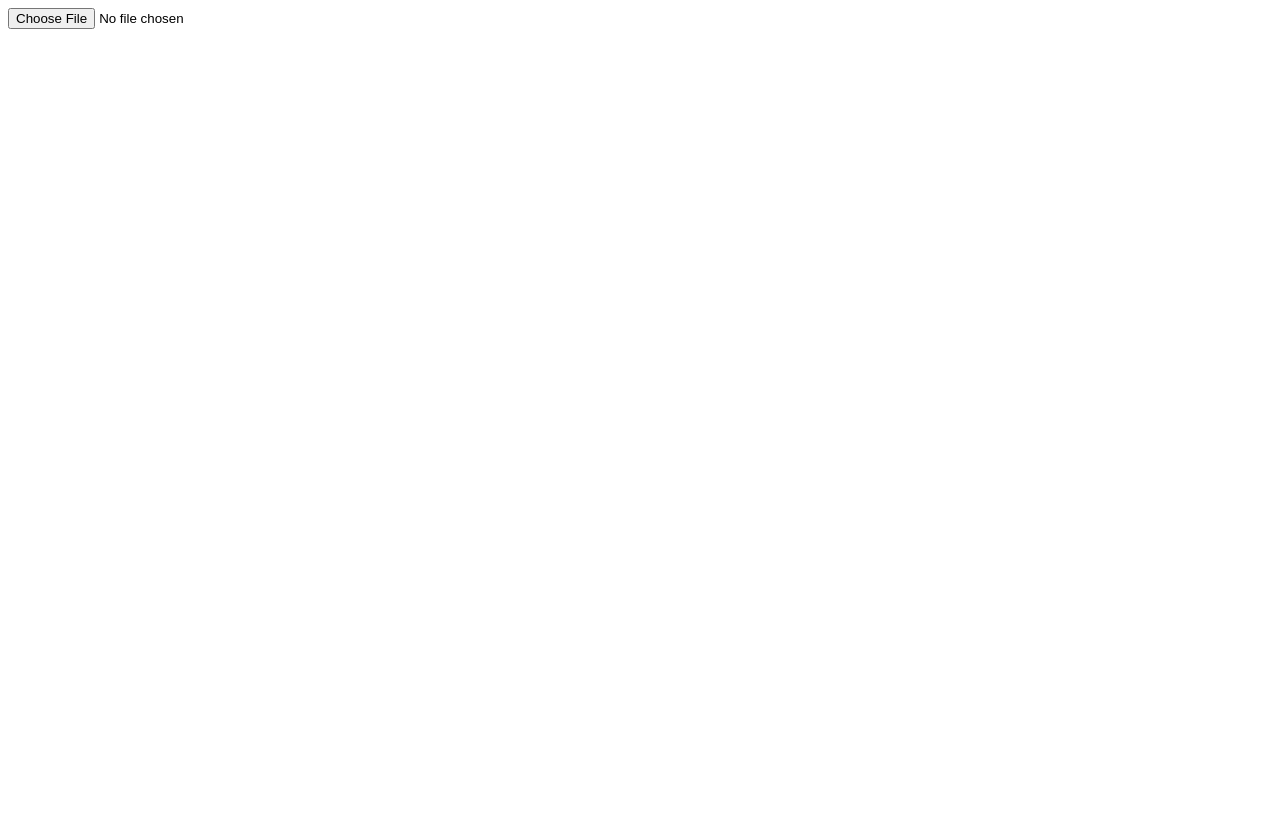
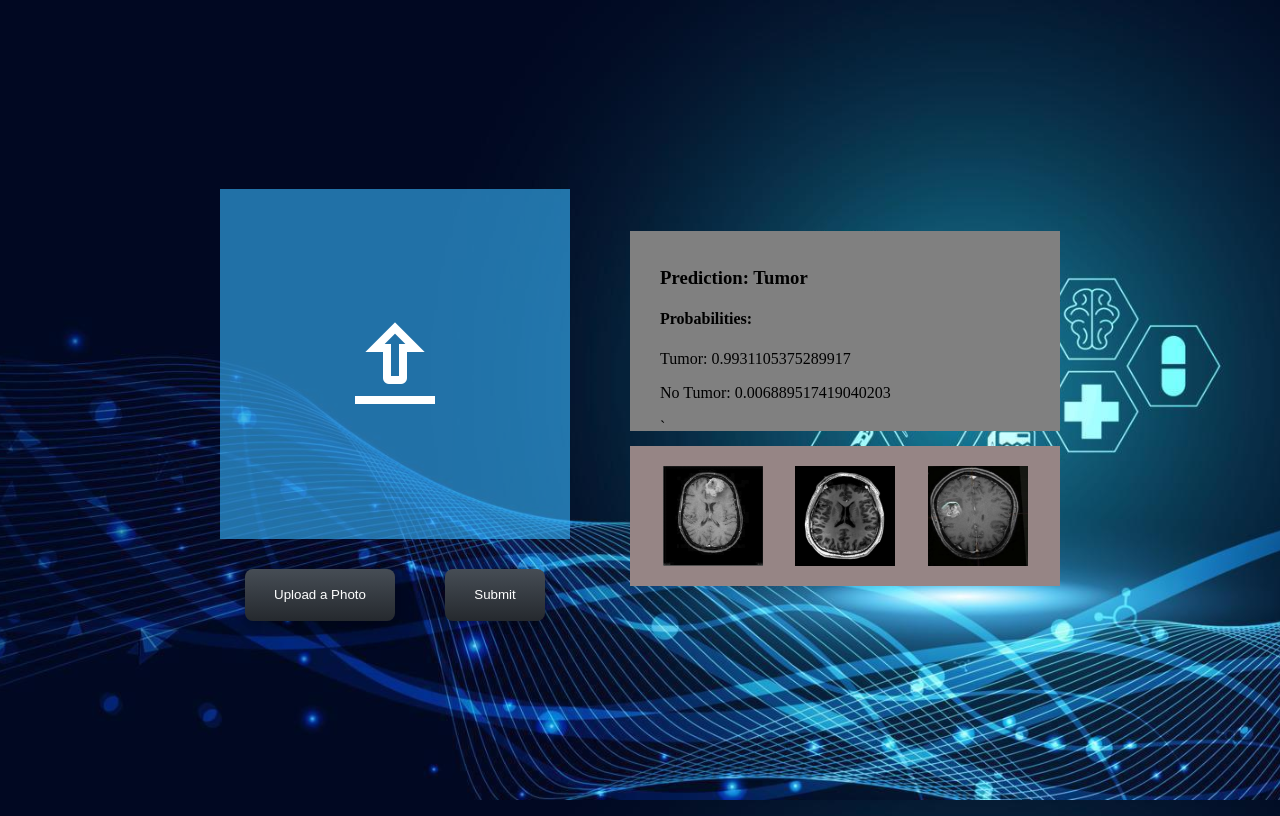
Before and after one commit to cathyleii/SmartMRI, a website: page index.html in a window 1280 px wide. Drawn offline with Linux system fonts and the light colour scheme.

Commit message:
added styles.css

```diff
--- a/index.html
+++ b/index.html
@@ -1,11 +1,42 @@
 <!DOCTYPE html>
 <html>
+    <head>
+  <meta charset="UTF-8" />
+  <title>SmartMRI</title>
+  <link rel="stylesheet" href="styles.css" />
+    </head>
     <body>
-        <input id="photo" type="file">
-        <div id="results"></div>
+        <div id="upload-container">
+        <div id="photo-container">
+            <img src="images/icons8-upload-96.png"></img>
+        </div>
+        <div id="buttons-container">
+        <input id="photo" type="file" style="display: none;">
+        <button id="upload-button">Upload a Photo</button>
+        <button id="submit-button">Submit</button>
+        </div>
+        </div>
+        <div id="results-and-examples-container">
+        <div id="results-container">
+        <div id="results">
+            <br/>
+                <h3>Prediction: Tumor</h3>
+                <h4>Probabilities:</h4>
+                <p>Tumor: 0.9931105375289917</p>
+                <p>No Tumor: 0.006889517419040203</p>`
+        </div>
+        </div>
+        <div id="examples-container">
+            <img src="images/tumor1.jpg" class="ex"></img>
+            <img src="images/normal1.jpg" class="ex"></img>
+            <img src="images/tumor2.jpg" class="ex"></img>
+        </div>
+        </div>
+        </div>
         <script type="module">
             import { Client } from "https://cdn.jsdelivr.net/npm/@gradio/client/dist/index.min.js";
-            async function loaded(reader) {
+
+            async function loaded() {
 			try {
                 const client = await Client.connect("Cleii/minimal");
                 const result = await client.predict("/predict", {
@@ -15,10 +46,9 @@
                 const label = data.label;
                 const confN = data.confidences[0]
                 const confY = data.confidences[1]
-
                 results.innerHTML = `<br/>
-                <img src="${reader.result}" width="300">
-                <p>${label}</p>
+                <h3>Prediction: ${label}</h3>
+                <h4>Probabilities:</h4>
                 <p>${confN.label}: ${confN.confidence}</p>
                 <p>${confY.label}: ${confY.confidence}</p>`
                 console.log(result.data);
@@ -27,11 +57,20 @@
                 }
             }
 
+            function displayImg(reader) {
+                document.getElementById("photo-container").innerHTML = `<img id="photo-display" src=${reader.result}></img>`
+            }
+
             function read() {
                 const reader = new FileReader()
-                reader.addEventListener('load', () => loaded(reader));
+                reader.addEventListener('load', () => {
+                    displayImg(reader);
+                });
                 reader.readAsDataURL(photo.files[0]);
             }
+
+            document.getElementById("upload-button").addEventListener('click', () => {photo.click();})
+            document.getElementById("submit-button").addEventListener('click', loaded);
             photo.addEventListener('input', read);
         </script>
     </body>
--- /dev/null
+++ b/styles.css
@@ -0,0 +1,94 @@
+#photo-display{
+    width: 90%;
+    height: 90%;
+}
+
+#photo-container{
+    background-color: rgba(55, 182, 255, 0.602);
+    width: 350px;
+    height: 350px;
+    display: flex;
+    justify-content: center;
+    align-items: center;
+}
+
+#results-container{
+    background-color: grey;
+    width: 400px;
+    height: 200px;
+    padding-left: 30px;
+}
+
+body{
+    display: flex;
+    min-height: 100vh;
+    justify-content: center;
+    align-items: center;
+    background-image: url("images/medical-bg.jpg");
+    background-repeat: no-repeat;
+    background-attachment: fixed;
+    overflow-x: auto;
+    background-position: center;
+    background-size: cover;
+}
+
+
+
+#upload-container{
+    display: flex;
+    flex-direction: column;
+    align-items: center;
+    margin-right: 60px;
+}
+
+.ex{
+    width: 100px;
+    height: 100px;
+}
+
+#examples-container{
+    display: flex;
+    justify-content: space-evenly;
+    margin-top: 15px;
+    background-color: rgb(150, 133, 133);
+    height: 140px;
+    align-items: center;
+}
+
+
+#buttons-container{
+    display:flex;
+    margin-top: 30px;
+    column-gap: 50px;
+}
+
+#upload-button{
+    margin-bottom: 7px;
+    width: 150px;
+}
+
+#submit-button {
+    width: 100px;
+}
+
+button{
+    background-color: initial;
+    background-image: linear-gradient(#464d55, #25292e);
+    border-radius: 8px;
+    border-width: 0;
+    box-shadow: 0 10px 20px rgba(0, 0, 0, .2),0 3px 6px rgba(0, 0, 0, .1);
+    color: #fff;
+    cursor: pointer;
+    height: 52px;
+}
+
+input::file-selector-button:active, button:active{
+    outline: 0;
+    background-image: linear-gradient(#32a6ff, #288edc);
+}
+
+
+input::file-selector-button:hover, button:hover{
+  box-shadow: rgba(0, 1, 0, .2) 0 5px 8px;
+  opacity: .85;
+}
```
Also changed, not shown: images/icons8-upload-96.png (added), images/medical-bg.jpg (added), images/normal1.jpg (added), images/tumor1.jpg (added), images/tumor2.jpg (added).
